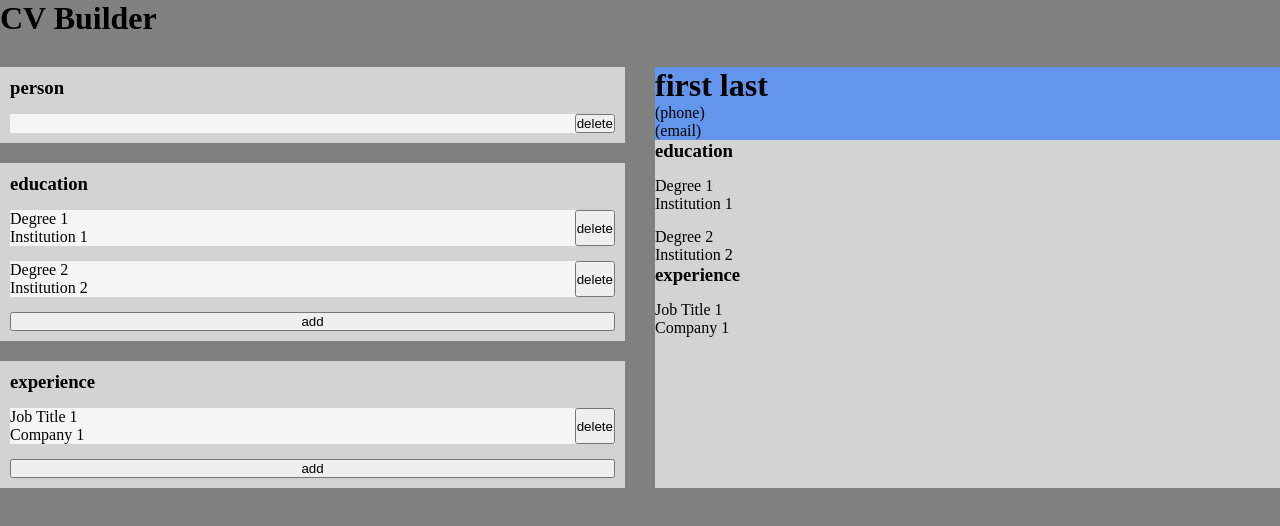
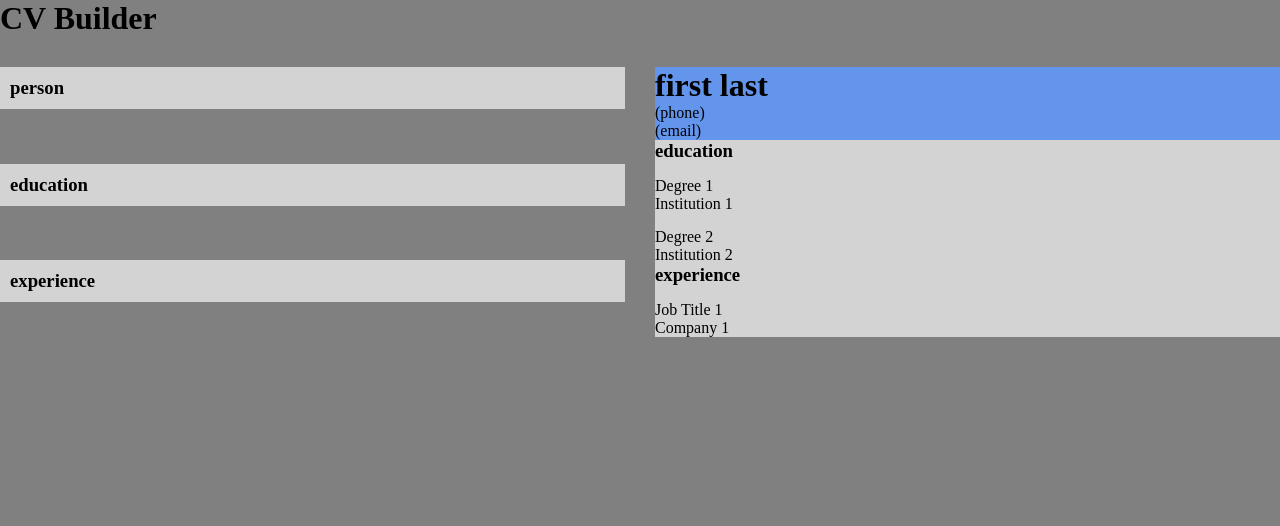
Before and after one commit to strallia/cv-app, a React (Vite) app: page / in a window 1280 px wide. Shown: the top 526 px of the page. Built offline with nearby package versions, Linux system fonts and the light colour scheme.

Commit message:
feat: Expand and collapse edit-sections on click

```diff
--- a/src/components/App.jsx
+++ b/src/components/App.jsx
@@ -6,6 +6,7 @@ import { EditSection } from "./EditSection";
 
 function App() {
   const [data, setData] = useState(initialData);
+  const [expandedEditSection, setExpandedEditSection] = useState("");
 
   const sectionTitles = ["person", "education", "experience"];
 
@@ -38,6 +39,9 @@ function App() {
             sectionEntries = educationEntries;
           else if (sectionTitle === "experience")
             sectionEntries = experienceEntries;
+
+          const isExpandedSection = sectionTitle === expandedEditSection;
+
           return (
             <EditSection
               key={index}
@@ -46,6 +50,8 @@ function App() {
               data={data}
               setData={setData}
               handleInputOnChange={handleInputOnChange}
+              isExpandedSection={isExpandedSection}
+              setExpandedEditSection={setExpandedEditSection}
             />
           );
         })}
--- a/src/components/EditSection.jsx
+++ b/src/components/EditSection.jsx
@@ -8,13 +8,13 @@ function EditSection({
   data,
   setData,
   handleInputOnChange,
+  isExpandedSection,
+  setExpandedEditSection,
 }) {
   const [expandedEntryID, setExpandedEntryID] = useState("");
 
-  return (
-    <section className="edit-section">
-      <h3>{sectionTitle}</h3>
-      {sectionEntries.map((entry) => {
+  function showExpandedSection() {
+    const forms = sectionEntries.map((entry) => {
       const isExpanded = entry.entryID === expandedEntryID;
       return (
         <Form
@@ -27,7 +27,10 @@ function EditSection({
           setExpandedEntryID={setExpandedEntryID}
         />
       );
-      })}
+    });
+    return (
+      <>
+        {forms}
         <Button
           type="add"
           buttonText={["add"]}
@@ -36,6 +39,17 @@ function EditSection({
           setData={setData}
           setExpandedEntryID={setExpandedEntryID}
         />
+      </>
+    );
+  }
+
+  return (
+    <section
+      className="edit-section"
+      onClick={() => setExpandedEditSection(sectionTitle)}
+    >
+      <h3>{sectionTitle}</h3>
+      {isExpandedSection && showExpandedSection()}
     </section>
   );
 }
--- a/src/styles/App.css
+++ b/src/styles/App.css
@@ -33,6 +33,7 @@ body {
 
 .edit-section {
   padding: 10px;
+  height: min-content;
 }
 
 form {
```
Lines whose indentation alone changed are shown as unchanged.
